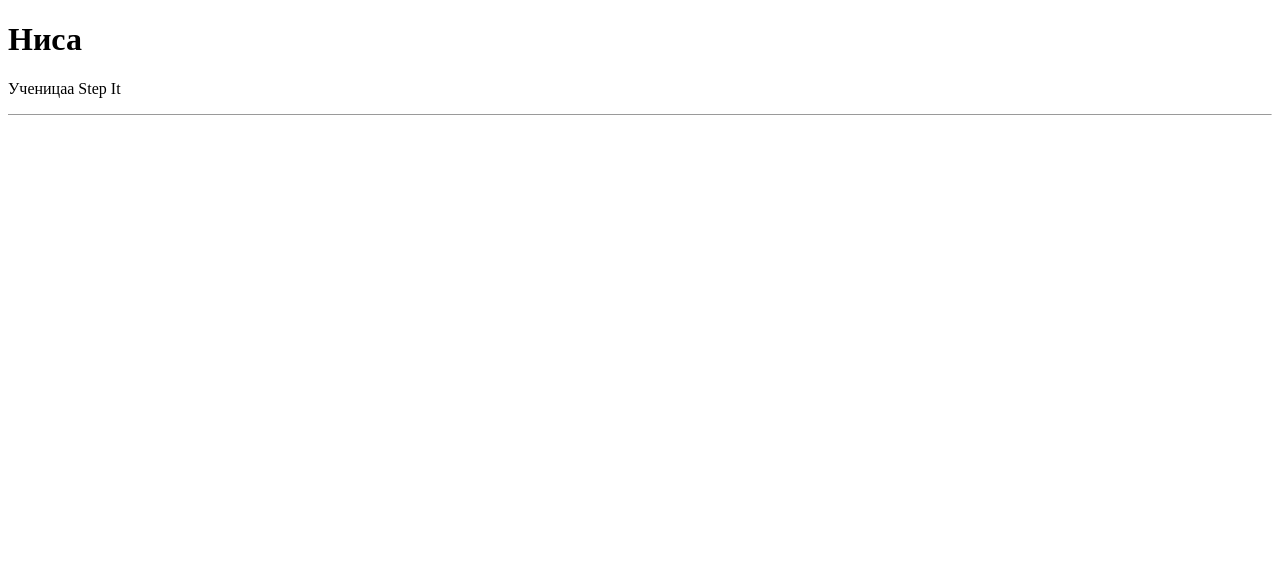
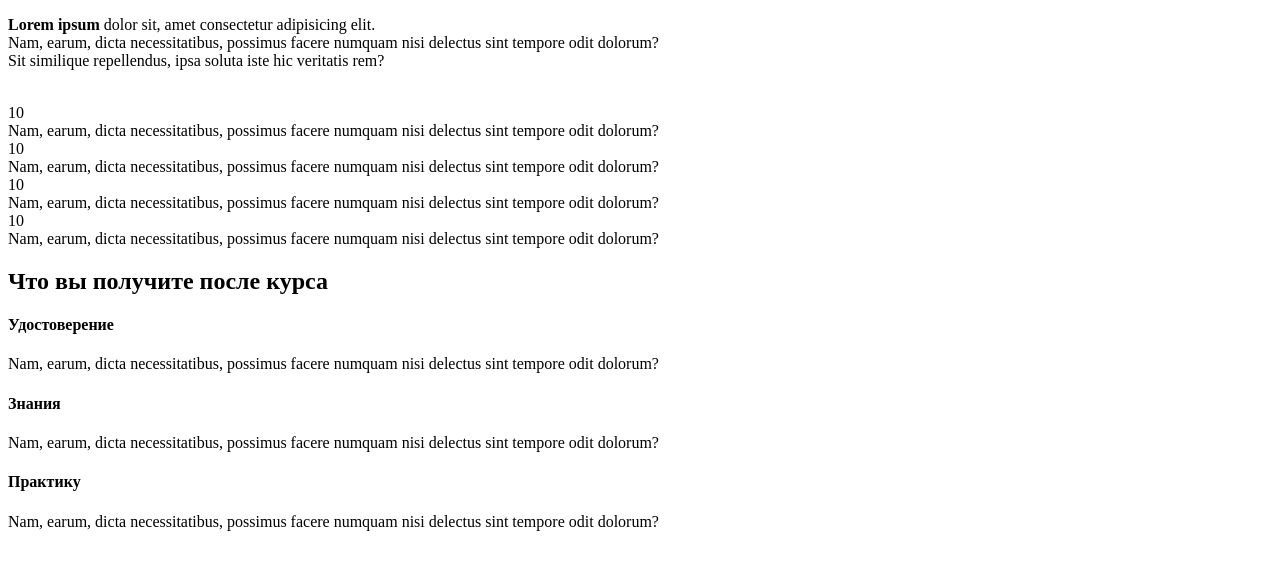
Before and after one commit to nnisyaa/stephtml, a plain HTML site: page index.html in a window 1280 px wide. Drawn offline with Linux system fonts and the light colour scheme.

Commit message:
second lesson

```diff
--- a/index.html
+++ b/index.html
@@ -3,14 +3,60 @@
 <head>
     <meta charset="UTF-8">
     <meta name="viewport" content="width=device-width, initial-scale=1.0">
-    <title>Загаловок страницы</title>
+    <title>Document</title>
 </head>
 <body>
-    <h1>Ниса</h1>
-    <p>Ученицаа Step It</p>
-    <hr size="">
+    <p>
+		<strong>Lorem ipsum</strong> dolor sit, amet consectetur adipisicing elit. <br>
+		Nam, earum, dicta necessitatibus, possimus facere numquam nisi delectus sint tempore odit dolorum? <br>
+		Sit similique repellendus, ipsa soluta iste hic veritatis rem?
+		</p>
+		<br>
+
+		<div>
+			<div>
+				<div>10</div>
+				<div>Nam, earum, dicta necessitatibus, possimus facere numquam nisi delectus sint tempore odit dolorum?</div>
+
+			</div>
+			<div>
+				<div>10</div>
+				<div>Nam, earum, dicta necessitatibus, possimus facere numquam nisi delectus sint tempore odit dolorum?</div>
+
+			</div>
+			<div>
+				<div>10</div>
+				<div>Nam, earum, dicta necessitatibus, possimus facere numquam nisi delectus sint tempore odit dolorum?</div>
+
+			</div>
+			<div>
+				<div>10</div>
+				<div>Nam, earum, dicta necessitatibus, possimus facere numquam nisi delectus sint tempore odit dolorum?</div>
+
+			</div>
 
 
+		</div>
+		<div>
+			<h2>
+				Что вы получите после курса
+			</h2>
+			<div>
+				<div>
+					<h4>Удостоверение</h4>
+					<div>Nam, earum, dicta necessitatibus, possimus facere numquam nisi delectus sint tempore odit dolorum?</div>
+				</div>
+
+				<div>
+					<h4>Знания</h4>
+					<div>Nam, earum, dicta necessitatibus, possimus facere numquam nisi delectus sint tempore odit dolorum?</div>
+				</div>
+
+				<div>
+					<h4>Практику</h4>
+					<div>Nam, earum, dicta necessitatibus, possimus facere numquam nisi delectus sint tempore odit dolorum?</div>
+				</div>
+            </div>
+        </div>
 </body>
-
 </html>
```
